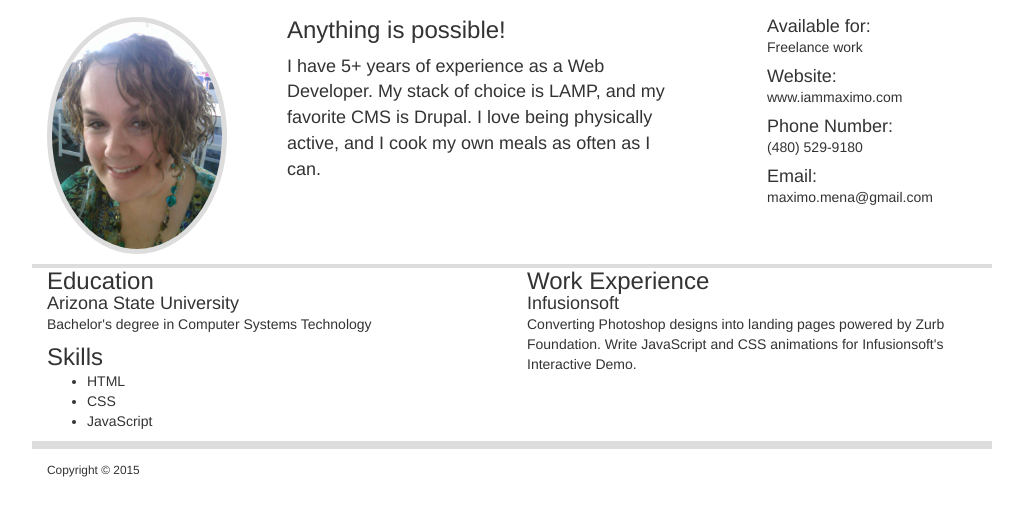
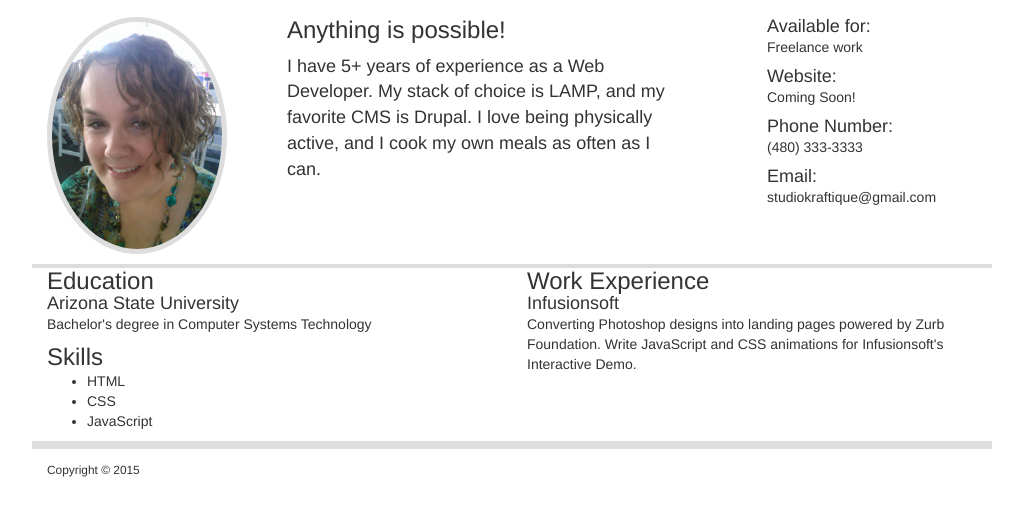
Before and after one commit to studiokraftique/resume, a plain HTML site: page index.html in a window 1280 px wide. Shown: the part 84-600 px from the top of the page, without its empty margins (128-1151 px from the left). Drawn offline with nearby package versions, Linux system fonts and the light colour scheme.

Commit message:
contact info

```diff
--- a/index.html
+++ b/index.html
@@ -60,13 +60,13 @@
         <p>Freelance work</p>
 
         <h4>Website:</h4>
-        <p>www.iammaximo.com</p>
+        <p>Coming Soon!</p>
 
         <h4>Phone Number:</h4>
-        <p>(480) 529-9180</p>
+        <p>(480) 333-3333</p>
 
         <h4>Email:</h4>
-        <p>maximo.mena@gmail.com</p>
+        <p>studiokraftique@gmail.com</p>
       </div>
     </section>
 
```
